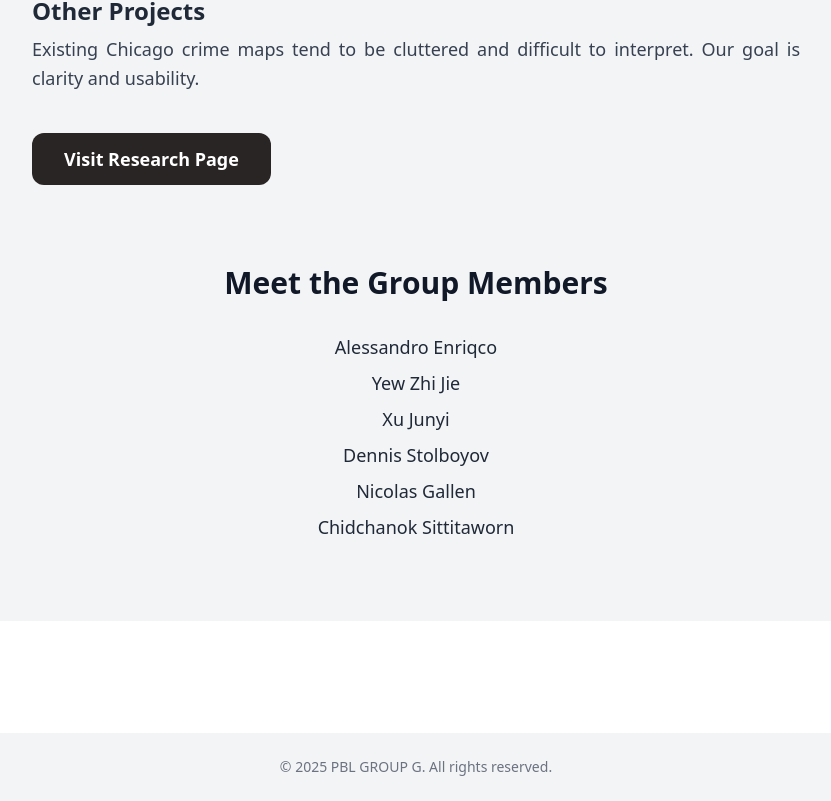
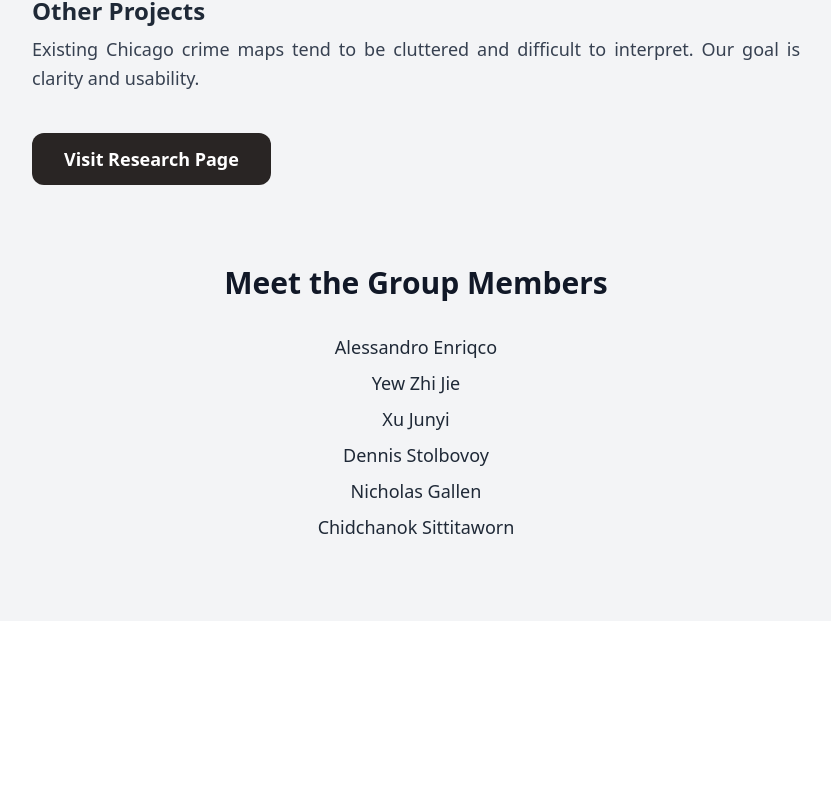
Before and after one commit to PBLGroupG/PBLGroupG.github.io, a Next.js app: page / in a window 1280 px wide. Shown: the part 807-1608 px from the top of the page, without its empty margins (224-1055 px from the left). After the commit the page ends 1492 px from the top, so only its background shows below. Built offline with nearby package versions, Linux system fonts and the light colour scheme.

Commit message:
namefix
name typos fixes

```diff
--- a/app/layout.tsx
+++ b/app/layout.tsx
@@ -38,9 +38,9 @@ export default function RootLayout({
             {children}
           </main>
 
-          <footer className="bg-gray-100 dark:bg-gray-800 text-gray-500 dark:text-gray-400 text-center py-6 mt-12 text-sm">
+          {/* <footer className="bg-gray-100 dark:bg-gray-800 text-gray-500 dark:text-gray-400 text-center py-6 mt-12 text-sm">
             © 2025 PBL GROUP G. All rights reserved.
-          </footer>
+          </footer> */}
         </ThemeProvider>
       </body>
     </html>
--- a/app/page.tsx
+++ b/app/page.tsx
@@ -6,8 +6,8 @@ const groupMembers = [
   'Alessandro Enriqco',
   'Yew Zhi Jie',
   'Xu Junyi',
-  'Dennis Stolboyov',
-  'Nicolas Gallen',
+  'Dennis Stolbovoy',
+  'Nicholas Gallen',
   'Chidchanok Sittitaworn ',
 ]
 
```
